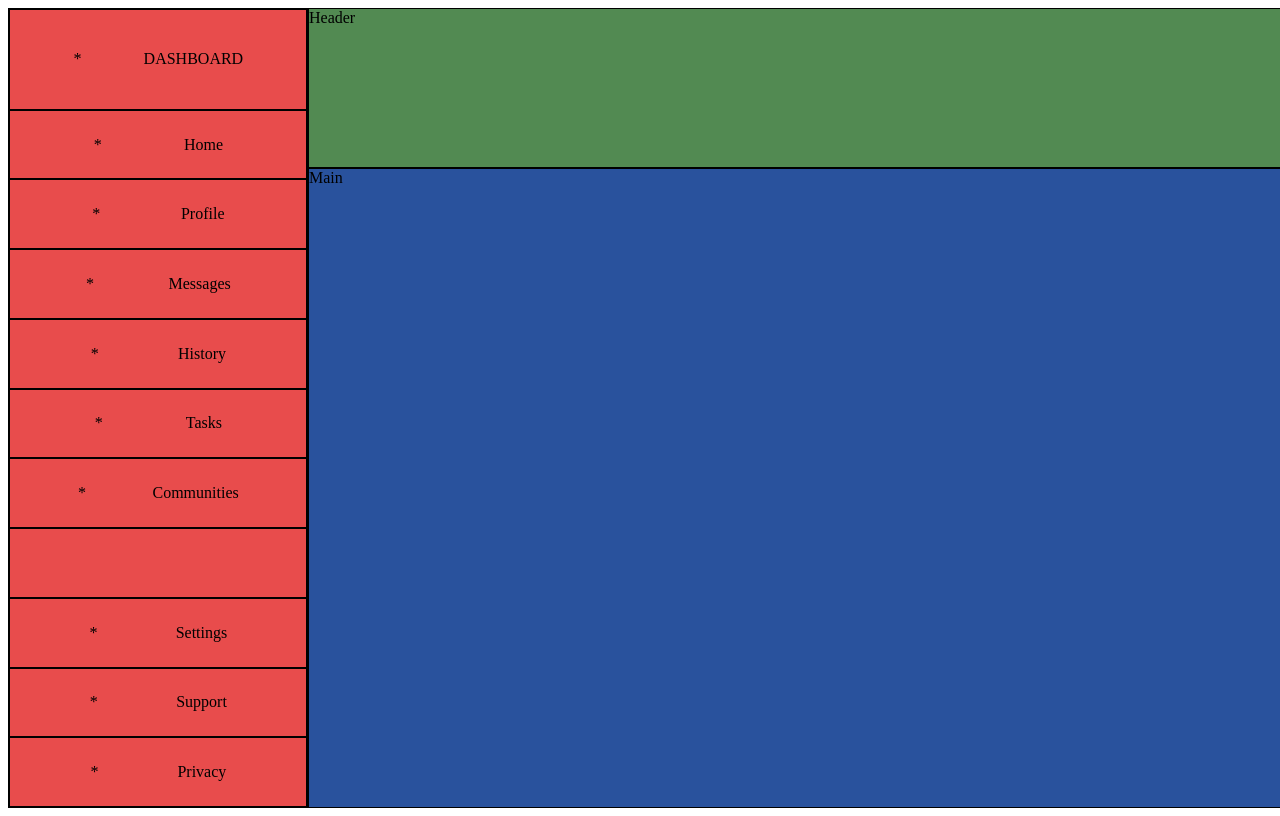
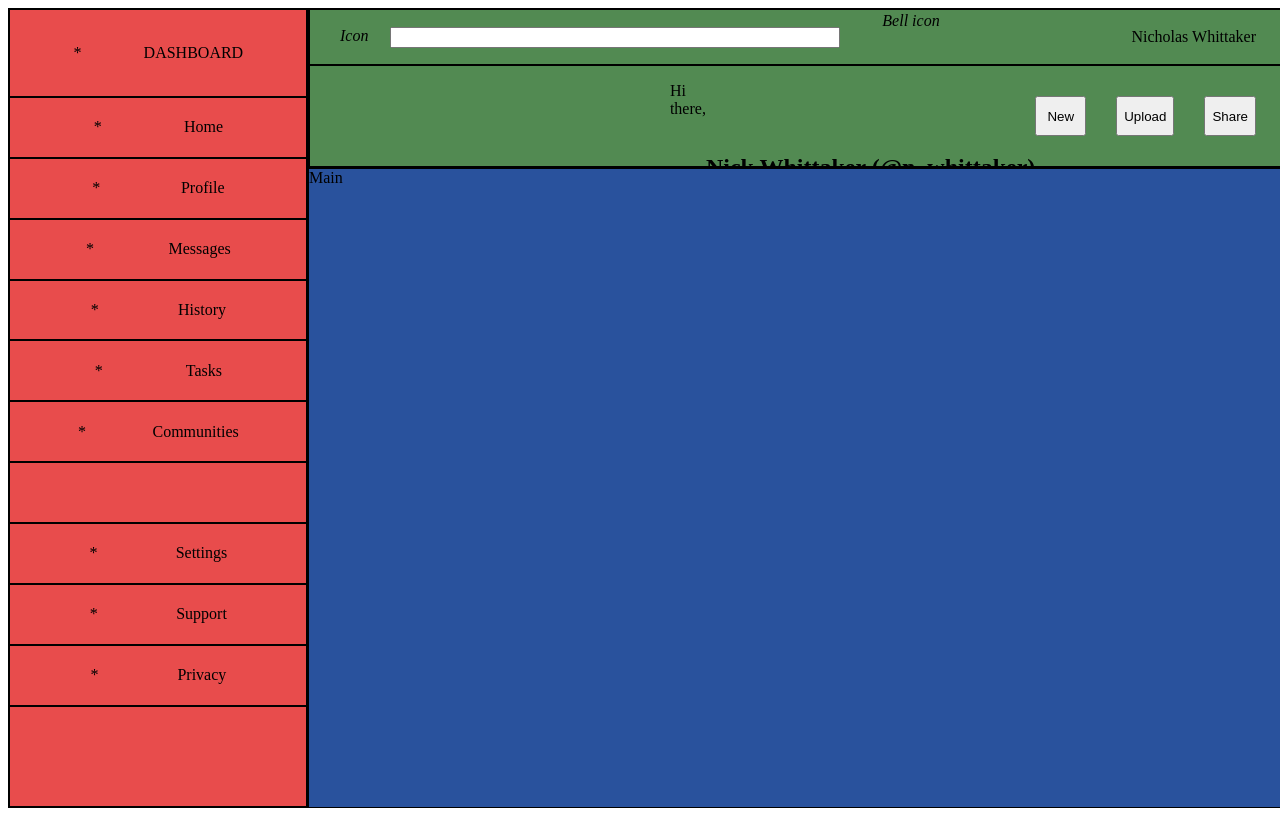
Before and after one commit to n-whittaker/dashboard, a plain HTML site: page index.html in a window 1280 px wide. Drawn offline with Linux system fonts and the light colour scheme.

Commit message:
Add raw content to header

```diff
--- a/index.html
+++ b/index.html
@@ -11,7 +11,36 @@
 <body>
 
     <div class="container">
-        <div class="header">Header</div>
+        <div class="header">
+            <div class="top-row-header">
+                <div class="search-grid header-subgrid">
+                    <i class="search-icon">Icon</i>
+                    <input type="search" id="search-bar" name="search-bar">
+                </div>
+                <div class="account-grid header-subgrid">
+                    <i class="bell">Bell icon</i>
+                    <div class="account-img-container">
+                        <img src="" alt="" class="account-img">
+                    </div>
+                    <p class="user-name">Nicholas Whittaker</p>
+                </div>
+            </div>
+            <div class="bottom-row-header ">
+                <div class="profile-welcome-grid header-subgrid">
+                    <div class="profile-img-container">
+                        <img src="" alt="" class="profile-img">
+                    </div>
+                    <p class="welcome-text">Hi there,</p>
+                    <h2 class="welcome-username">Nick Whittaker (@n_whittaker)</h2>
+
+                </div>
+                <div class="action-btn-grid header-subgrid">
+                    <button class="action-btn">New</button>
+                    <button class="action-btn">Upload</button>
+                    <button class="action-btn">Share</button>
+                </div>
+            </div>
+        </div>
 
         <div class="sidebar">
             <div class="sb-item">
@@ -56,6 +85,7 @@
                 <i class="sb-icon">*</i>
                 <p class="sb-text">Privacy</p>
             </div>
+            <div class="sb-item"></div>
         </div>
 
         <div class="main">Main</div>
--- a/styles.css
+++ b/styles.css
@@ -17,16 +17,81 @@
 .header {
     grid-area: header;
     background-color: #528a52;
+    display: grid;
+    grid-template-columns: 1fr;
+    grid-template-rows: 1fr 1fr;
+    grid-auto-flow: column;
+
+}
+
+.top-row-header, .bottom-row-header {
+    border: 1px solid black;
+    display: flex;
+    flex-direction: row;
+    justify-content: space-between;
+    align-items: center;
+    padding: 0 30px;
+}
+
+.header-subgrid {
+    display: grid;
+    grid-auto-flow: column;
+}
+.search-grid {
+    grid-template-columns: 50px 1fr;
+    /*gap: 50px;*/
+    width: 500px;
+}
+
+.search-grid > label {
+    visibility: hidden;
+}
+
+.search-bar {
+    width: 100%;
+}
 
 
+
+.account-grid {
+    grid-template-columns: repeat(3, 1fr);
 }
+
+.profile-welcome-grid {
+    grid-template-columns: 10fr 1fr;
+    grid-template-rows: 1fr 1fr;
+    grid-auto-flow: row;
+    height: 100px;
+}
+
+.action-btn-grid {
+    grid-template-columns: repeat(3, 1fr);
+    width: 300px;
+    height: 40px;
+    gap: 30px;
+}
+
+.profile-img-container {
+    grid-area: 1 / 2 / 1 / 3;
+}
+
+.welcome-text {
+    grid-area: 2 / 3 / 1 / 2;
+}
+
+.welcome-username {
+    grid-area: 2 / 3 / 2 / 3;
+}
+
+
+
 
 .sidebar {
     grid-area: sidebar;
     background-color: #e84c4c;
     display: grid;
     grid-template-columns: 1fr;
-    grid-template-rows:  13fr repeat(10, 9fr);
+    grid-template-rows:  13fr repeat(10, 9fr) 15fr;
 }
 
 .sb-item {
```
